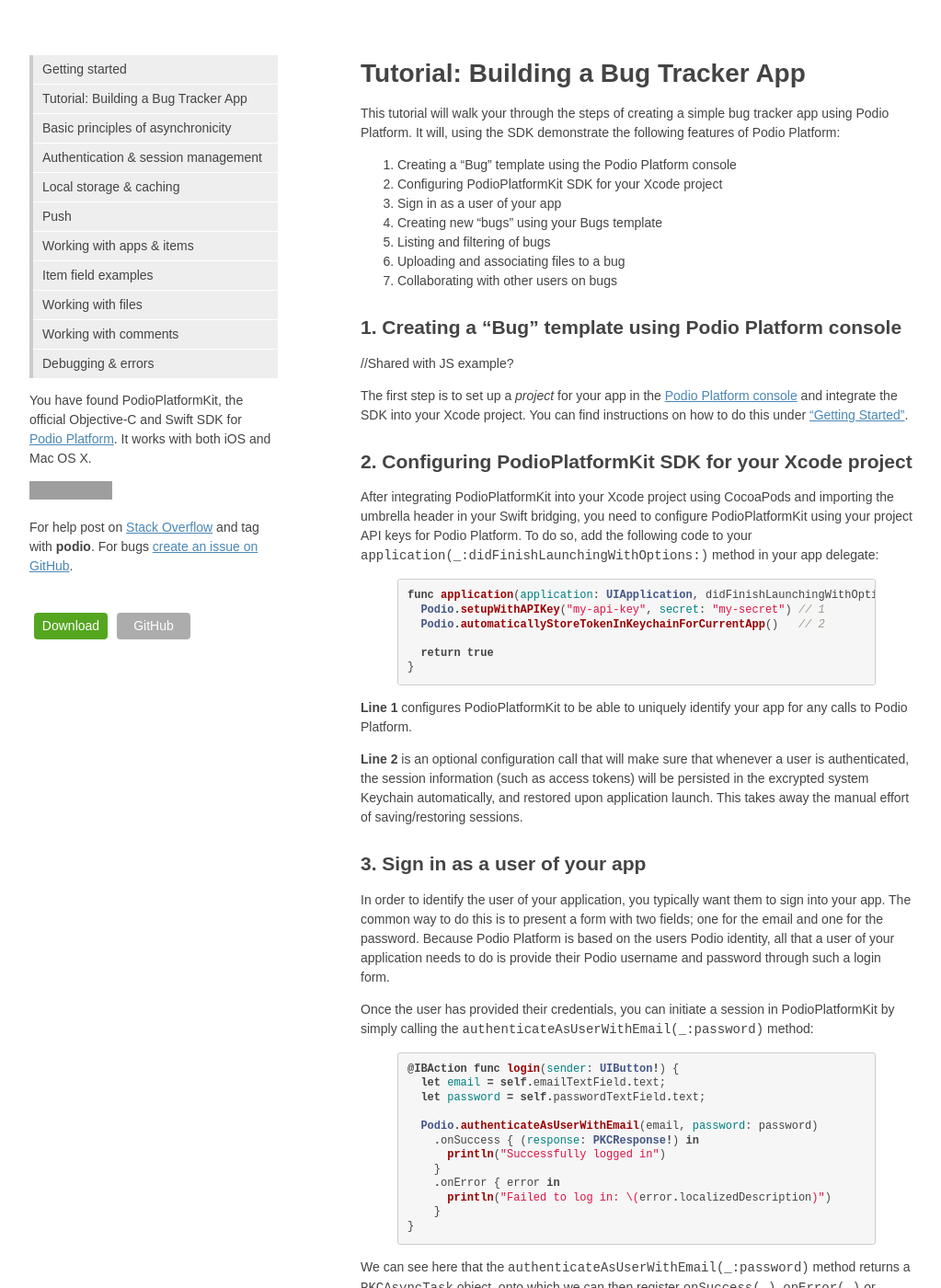
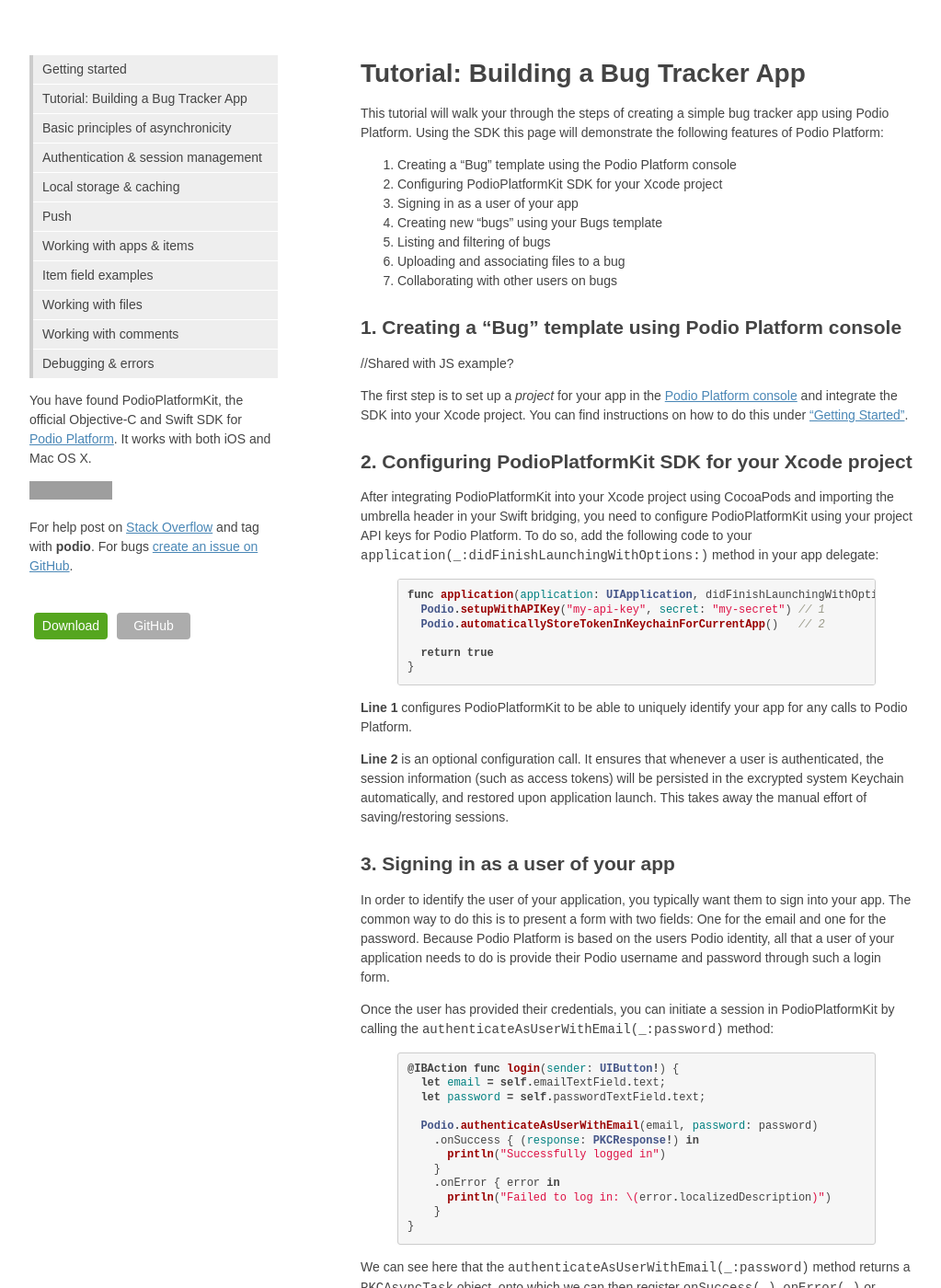
Before and after one commit to podio/podio-objc-platform, a Jekyll site: the page built from tutorial/index.md, in a window 1280 px wide and 1400 px high. Shown: the whole window at 92% size, without its empty margins (128-1151 px from the left). Built offline with Jekyll 4.4.1, drawn with Linux system fonts in a browser that asks for light colours; some of the changed text lies outside the part shown; grey boxes are pictures that could not be loaded.

Commit message:
Tighten up language a tiny bit

```diff
--- a/tutorial/index.md
+++ b/tutorial/index.md
@@ -4,11 +4,11 @@
 
 # Tutorial: Building a Bug Tracker App
 
-This tutorial will walk your through the steps of creating a simple bug tracker app using Podio Platform. It will, using the SDK demonstrate the following features of Podio Platform:
+This tutorial will walk your through the steps of creating a simple bug tracker app using Podio Platform. Using the SDK this page will demonstrate the following features of Podio Platform:
 
 1. Creating a "Bug" template using the Podio Platform console
 2. Configuring PodioPlatformKit SDK for your Xcode project
-3. Sign in as a user of your app
+3. Signing in as a user of your app
 4. Creating new "bugs" using your Bugs template
 5. Listing and filtering of bugs
 6. Uploading and associating files to a bug
@@ -18,7 +18,7 @@
 
 //Shared with JS example?
 
-The first step is to set up a *project* for your app in the [Podio Platform console](https://platform.podio.com) and integrate the SDK into your Xcode project. You can find instructions on how to do this under ["Getting Started"](/).
+The first step is to set up a *project* for your app in the [Podio Platform console](https://platform.podio.com) and integrate the SDK into your Xcode project. You can find instructions on how to do this under ["Getting Started"](/podio-objc-platform/).
 
 ## 2. Configuring PodioPlatformKit SDK for your Xcode project
 
@@ -35,13 +35,13 @@
 
 **Line 1** configures PodioPlatformKit to be able to uniquely identify your app for any calls to Podio Platform.
 
-**Line 2** is an optional configuration call that will make sure that whenever a user is authenticated, the session information (such as access tokens) will be persisted in the excrypted system Keychain automatically, and restored upon application launch. This takes away the manual effort of saving/restoring sessions.
+**Line 2** is an optional configuration call. It ensures that whenever a user is authenticated, the session information (such as access tokens) will be persisted in the excrypted system Keychain automatically, and restored upon application launch. This takes away the manual effort of saving/restoring sessions.
 
-## 3. Sign in as a user of your app
+## 3. Signing in as a user of your app
 
-In order to identify the user of your application, you typically want them to sign into your app. The common way to do this is to present a form with two fields; one for the email and one for the password. Because Podio Platform is based on the users Podio identity, all that a user of your application needs to do is provide their Podio username and password through such a login form.
+In order to identify the user of your application, you typically want them to sign into your app. The common way to do this is to present a form with two fields: One for the email and one for the password. Because Podio Platform is based on the users Podio identity, all that a user of your application needs to do is provide their Podio username and password through such a login form.
 
-Once the user has provided their credentials, you can initiate a session in PodioPlatformKit by simply calling the `authenticateAsUserWithEmail(_:password)` method:
+Once the user has provided their credentials, you can initiate a session in PodioPlatformKit by calling the `authenticateAsUserWithEmail(_:password)` method:
 
 {% highlight Swift %}
 @IBAction func login(sender: UIButton!) {
@@ -123,7 +123,7 @@
 
 ## 6. Uploading and associating files to a bug
 
-Podio Platform provides support for uploading, storing and associating files with any items created. For our bug tracker, we might want to associate a test file needed to reproduce the bug. Associating a file with a bug is extremely easy using PodioPlatformKit, and is a two step process; first you need to upload the file, then make the associating with the bug item:
+Podio Platform provides support for uploading, storing and associating files with any items created. For our bug tracker, we might want to associate a test file needed to reproduce the bug. Associating a file with a bug is extremely easy using PodioPlatformKit, and is a two step process; first you need to upload the file, then attach it to the bug item:
 
 {% highlight Swift %}
 PPKFile.uploadWithPath("/tmp/some/local/file.docx")
```
